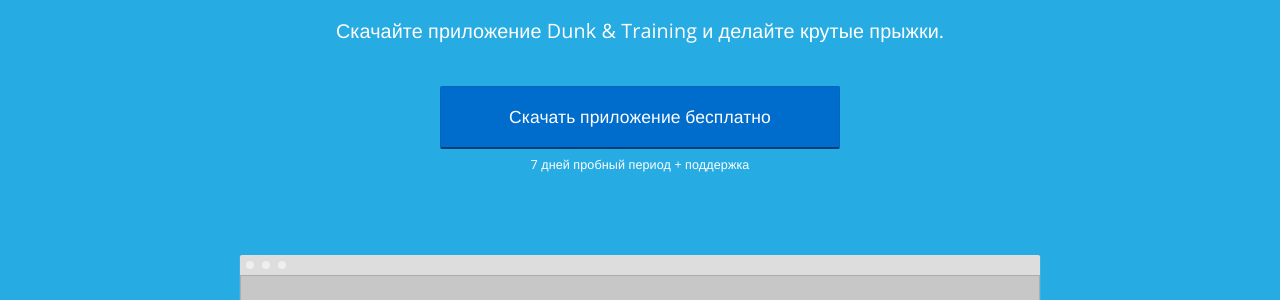
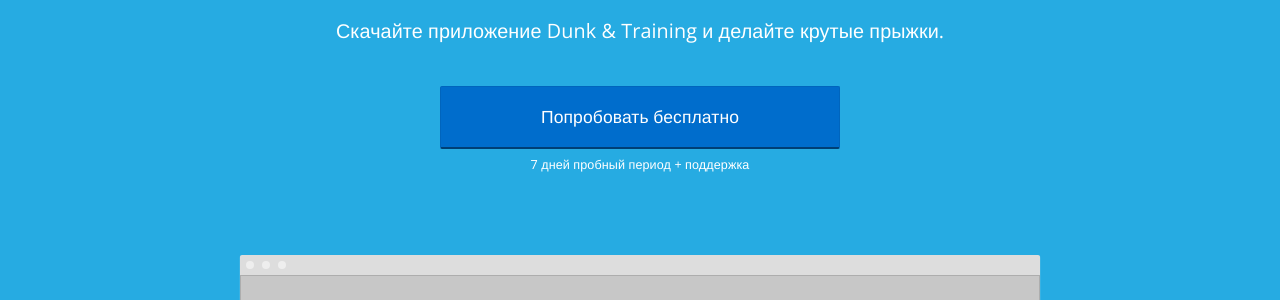
Before and after one commit to RakhimyanTim/danking-training.github.io, a Jekyll site: the page built from pages/index.html, in a window 1280 px wide. Shown: the part 302-602 px from the top of the page. Built offline with Jekyll 4.4.1, drawn with Linux system fonts in a browser that asks for light colours; nearby versions of some CDN libraries.

Commit message:
Update index.html

```diff
--- a/pages/index.html
+++ b/pages/index.html
@@ -11,7 +11,7 @@
 				<div class="container">
  					<h2>{{ page.title }}</h2>
 					<p class="sub-text landing-page">Скачайте приложение Dunk & Training и делайте крутые прыжки.</p>
-					<p style="margin:0;"><a href="#" class="btn btn-primary btn-large btn-block btn-centered sign-up">Скачать приложение бесплатно</a>
+					<p style="margin:0;"><a href="#" class="btn btn-primary btn-large btn-block btn-centered sign-up">Попробовать бесплатно</a>
 					<span class="btn-sub-text new-content">7 дней пробный период + поддержка</span></p>
 				</div>
 			</section>
```
